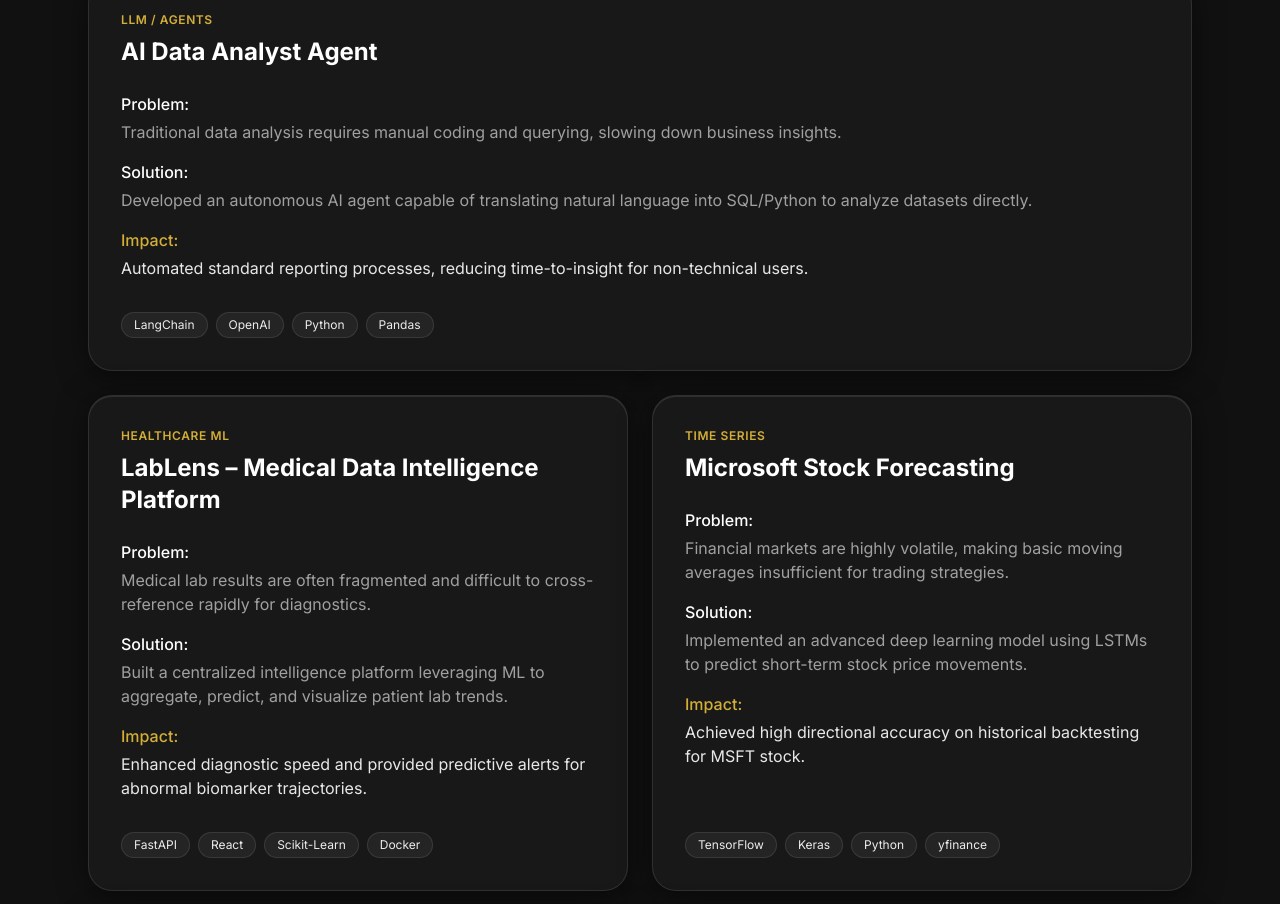
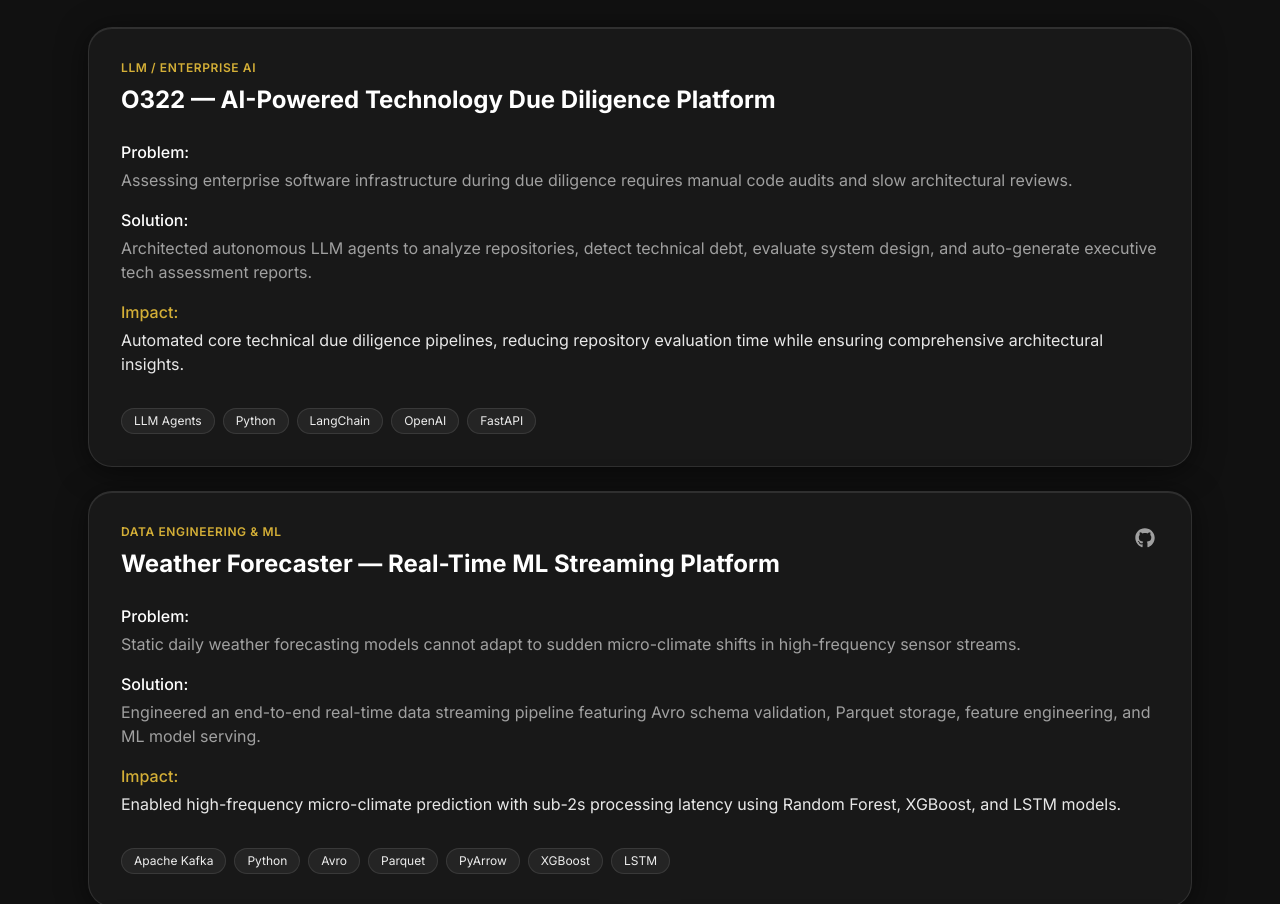
Before and after one commit to Oumaima-Toufali/portfolio, a Next.js app: page / in a window 1280 px wide. Shown: the part 3947-4851 px from the top of the page. Built offline with nearby package versions, Linux system fonts and the light colour scheme; no server answers.

Commit message:
Finalize portfolio for production

```diff
--- /dev/null
+++ b/src/app/robots.ts
@@ -0,0 +1,13 @@
+import type { MetadataRoute } from "next";
+import { getSiteUrl } from "@/lib/utils";
+
+export default function robots(): MetadataRoute.Robots {
+  const baseUrl = getSiteUrl();
+  return {
+    rules: {
+      userAgent: "*",
+      allow: "/",
+    },
+    sitemap: `${baseUrl}/sitemap.xml`,
+  };
+}
--- /dev/null
+++ b/src/app/sitemap.ts
@@ -0,0 +1,15 @@
+import type { MetadataRoute } from "next";
+import { getSiteUrl } from "@/lib/utils";
+
+export default function sitemap(): MetadataRoute.Sitemap {
+  const baseUrl = getSiteUrl();
+
+  return [
+    {
+      url: baseUrl,
+      lastModified: new Date(),
+      changeFrequency: "monthly",
+      priority: 1,
+    },
+  ];
+}
--- a/src/components/sections/Projects.tsx
+++ b/src/components/sections/Projects.tsx
@@ -8,69 +8,58 @@
 
 const projects = [
   {
-    title: "AI Data Analyst Agent",
-    category: "LLM / Agents",
-    problem: "Traditional data analysis requires manual coding and querying, slowing down business insights.",
-    solution: "Developed an autonomous AI agent capable of translating natural language into SQL/Python to analyze datasets directly.",
-    impact: "Automated standard reporting processes, reducing time-to-insight for non-technical users.",
-    tech: ["LangChain", "OpenAI", "Python", "Pandas"],
-    github: "", // TODO: replace with real URL
-    live: ""    // TODO: replace with real URL
+    title: "O322 — AI-Powered Technology Due Diligence Platform",
+    category: "LLM / Enterprise AI",
+    problem: "Assessing enterprise software infrastructure during due diligence requires manual code audits and slow architectural reviews.",
+    solution: "Architected autonomous LLM agents to analyze repositories, detect technical debt, evaluate system design, and auto-generate executive tech assessment reports.",
+    impact: "Automated core technical due diligence pipelines, reducing repository evaluation time while ensuring comprehensive architectural insights.",
+    tech: ["LLM Agents", "Python", "LangChain", "OpenAI", "FastAPI"],
+    github: ""
+  },
+  {
+    title: "Weather Forecaster — Real-Time ML Streaming Platform",
+    category: "Data Engineering & ML",
+    problem: "Static daily weather forecasting models cannot adapt to sudden micro-climate shifts in high-frequency sensor streams.",
+    solution: "Engineered an end-to-end real-time data streaming pipeline featuring Avro schema validation, Parquet storage, feature engineering, and ML model serving.",
+    impact: "Enabled high-frequency micro-climate prediction with sub-2s processing latency using Random Forest, XGBoost, and LSTM models.",
+    tech: ["Apache Kafka", "Python", "Avro", "Parquet", "PyArrow", "XGBoost", "LSTM"],
+    github: "https://github.com/Oumaima-Toufali/Weather-Forecasting-with-Real-Time-Streaming"
   },
   {
     title: "LabLens – Medical Data Intelligence Platform",
     category: "Healthcare ML",
-    problem: "Medical lab results are often fragmented and difficult to cross-reference rapidly for diagnostics.",
-    solution: "Built a centralized intelligence platform leveraging ML to aggregate, predict, and visualize patient lab trends.",
-    impact: "Enhanced diagnostic speed and provided predictive alerts for abnormal biomarker trajectories.",
-    tech: ["FastAPI", "React", "Scikit-Learn", "Docker"],
-    github: "" // TODO: replace with real URL
-  },
-  {
-    title: "Microsoft Stock Forecasting",
-    category: "Time Series",
-    problem: "Financial markets are highly volatile, making basic moving averages insufficient for trading strategies.",
-    solution: "Implemented an advanced deep learning model using LSTMs to predict short-term stock price movements.",
-    impact: "Achieved high directional accuracy on historical backtesting for MSFT stock.",
-    tech: ["TensorFlow", "Keras", "Python", "yfinance"],
-    github: "" // TODO: replace with real URL
-  },
-  {
-    title: "ChatGPT Reviews NLP",
-    category: "NLP",
-    problem: "Extracting actionable product feedback from thousands of unstructured user reviews is highly inefficient.",
-    solution: "Created an NLP pipeline utilizing sentiment analysis and topic modeling on ChatGPT app store reviews.",
-    impact: "Identified core user friction points automatically without manual reading.",
-    tech: ["Hugging Face", "NLTK", "Transformers", "Streamlit"],
-    github: "", // TODO: replace with real URL
-    live: ""    // TODO: replace with real URL
+    problem: "Medical laboratory results are fragmented across clinical systems, impeding rapid diagnostic decision-making.",
+    solution: "Built a centralized healthcare intelligence platform using predictive machine learning to aggregate and visualize patient biomarker trajectories.",
+    impact: "Enhanced diagnostic speed and provided early automated alerts for critical abnormal biomarker trends.",
+    tech: ["FastAPI", "React", "Scikit-Learn", "Docker", "Python"],
+    github: "https://github.com/Oumaima-Toufali/LabLens"
   },
   {
     title: "Federated Learning for Kidney Failure Detection",
     category: "Privacy-Preserving AI",
-    problem: "Hospitals cannot easily share patient data to train better diagnostic models due to strict privacy regulations.",
-    solution: "Developed a simulated federated learning distributed system where models train locally on hospital nodes.",
-    impact: "Maintained data privacy while improving the global model's accuracy in detecting early-stage kidney failure by 15%.",
+    problem: "Hospitals cannot centralize sensitive patient data for ML training due to strict HIPAA/GDPR health privacy regulations.",
+    solution: "Developed a distributed federated learning system using Flower where models train locally on decentralized clinical nodes.",
+    impact: "Preserved full patient data privacy while boosting the global diagnostic model's accuracy in detecting early-stage kidney failure by 15%.",
     tech: ["PyTorch", "Federated Learning", "Flower", "Python"],
-    github: "" // TODO: replace with real URL
+    github: "https://github.com/Oumaima-Toufali/Federated-Learning-Kidney-Diagnosis"
   },
   {
-    title: "Smart Public Lighting System",
-    category: "IoT / AI",
-    problem: "Public street lighting wastes massive amounts of energy by running at full capacity even when streets are empty.",
-    solution: "Designed an AI-driven control system that adjusts lighting intensity based on real-time traffic and pedestrian detection.",
-    impact: "Simulated a potential 40% reduction in energy consumption for municipal lighting grids.",
-    tech: ["Computer Vision", "OpenCV", "IoT", "C++"],
-    github: "" // TODO: replace with real URL
+    title: "AI Data Analyst Agent",
+    category: "LLM / Autonomous Agents",
+    problem: "Traditional analytics require continuous manual SQL querying and data wrangling, creating bottlenecks for decision-makers.",
+    solution: "Developed an autonomous AI agent capable of translating complex natural language prompts into executable SQL and Python pandas code.",
+    impact: "Automated recurring data reporting, enabling non-technical stakeholders to extract direct insights instantly.",
+    tech: ["LangChain", "OpenAI", "Python", "Pandas"],
+    github: "https://github.com/Oumaima-Toufali/AI-Data-Analyst-Agent"
   },
   {
-    title: "Weather Forecasting with Real-Time Streaming",
-    category: "Data Engineering",
-    problem: "Static daily weather models do not account for sudden micro-climate shifts.",
-    solution: "Built an end-to-end data pipeline to ingest, process, and predict weather conditions using real-time sensor streams.",
-    impact: "Enabled high-frequency, localized weather alerting with minimal latency.",
-    tech: ["Apache Kafka", "Spark Streaming", "Python", "AWS"],
-    github: "" // TODO: replace with real URL
+    title: "Microsoft Stock Price Forecasting",
+    category: "Time Series & Deep Learning",
+    problem: "Financial asset markets display heavy noise and volatility, rendering traditional moving averages ineffective for trend forecasting.",
+    solution: "Implemented deep learning LSTM architectures alongside ARIMA models to model temporal dependencies in MSFT stock pricing.",
+    impact: "Achieved high directional precision on historical backtesting datasets for financial price movement prediction.",
+    tech: ["TensorFlow", "Keras", "Python", "yfinance", "ARIMA"],
+    github: "https://github.com/Oumaima-Toufali/msft_forecasting_Arima-DL_models"
   }
 ];
 
@@ -101,7 +90,7 @@
               transition={{ duration: 0.5, delay: index * 0.1 }}
               className={cn(
                  "glass p-8 rounded-3xl group transition-all duration-300 hover:border-primary/40 relative overflow-hidden flex flex-col h-full",
-                 index === 0 || index === 3 ? "md:col-span-2 lg:col-span-2" : ""
+                 index === 0 || index === 1 ? "md:col-span-2 lg:col-span-2" : ""
               )}
             >
               {/* Subtle hover background glow */}
@@ -113,7 +102,18 @@
                     {project.category}
                   </span>
                   <h3 className="text-2xl font-bold text-white group-hover:text-primary transition-colors">
-                    {project.title}
+                    {project.github ? (
+                      <Link
+                        href={project.github}
+                        target="_blank"
+                        rel="noopener noreferrer"
+                        className="hover:underline flex items-center gap-2"
+                      >
+                        {project.title}
+                      </Link>
+                    ) : (
+                      project.title
+                    )}
                   </h3>
                 </div>
                 <div className="flex gap-3">
@@ -122,21 +122,10 @@
                       href={project.github}
                       target="_blank"
                       rel="noopener noreferrer"
-                      className="text-muted hover:text-white transition-colors"
-                      aria-label="GitHub Repository"
+                      className="text-muted hover:text-white transition-colors p-1"
+                      aria-label={`GitHub Repository for ${project.title}`}
                     >
                       <FaGithub className="w-5 h-5" />
-                    </Link>
-                  )}
-                  {"live" in project && project.live && (
-                    <Link
-                      href={project.live}
-                      target="_blank"
-                      rel="noopener noreferrer"
-                      className="text-muted hover:text-white transition-colors"
-                      aria-label="Live Demo"
-                    >
-                      <ArrowUpRight className="w-6 h-6 group-hover:translate-x-1 group-hover:-translate-y-1 transition-transform" />
                     </Link>
                   )}
                 </div>
--- a/src/components/sections/TechStack.tsx
+++ b/src/components/sections/TechStack.tsx
@@ -15,6 +15,10 @@
   {
     title: "LLMs & GenAI",
     skills: ["LangChain", "OpenAI API", "Hugging Face", "Transformers"],
+  },
+  {
+    title: "Data Engineering & Streaming",
+    skills: ["Apache Kafka", "Pandas", "PyArrow", "Parquet", "Avro"],
   },
   {
     title: "Cloud & DevOps",
--- a/src/lib/utils.ts
+++ b/src/lib/utils.ts
@@ -4,3 +4,22 @@
 export function cn(...inputs: ClassValue[]) {
   return twMerge(clsx(inputs));
 }
+
+export function getSiteUrl(): string {
+  if (process.env.NEXT_PUBLIC_SITE_URL) {
+    const url = process.env.NEXT_PUBLIC_SITE_URL.trim();
+    return url.startsWith("http://") || url.startsWith("https://")
+      ? url
+      : `https://${url}`;
+  }
+
+  if (process.env.VERCEL_PROJECT_PRODUCTION_URL) {
+    return `https://${process.env.VERCEL_PROJECT_PRODUCTION_URL}`;
+  }
+
+  if (process.env.VERCEL_URL) {
+    return `https://${process.env.VERCEL_URL}`;
+  }
+
+  return "https://oumaimatoufali.com";
+}
```
Also changed, not shown: src/app/layout.tsx (+5 -4 lines), src/components/layout/Navbar.tsx (+21 -8 lines), src/components/sections/Contact.tsx (+86 -6 lines), src/components/sections/Experience.tsx (+5 -5 lines), 2 other files (tests, documents, lock files or other folders).
